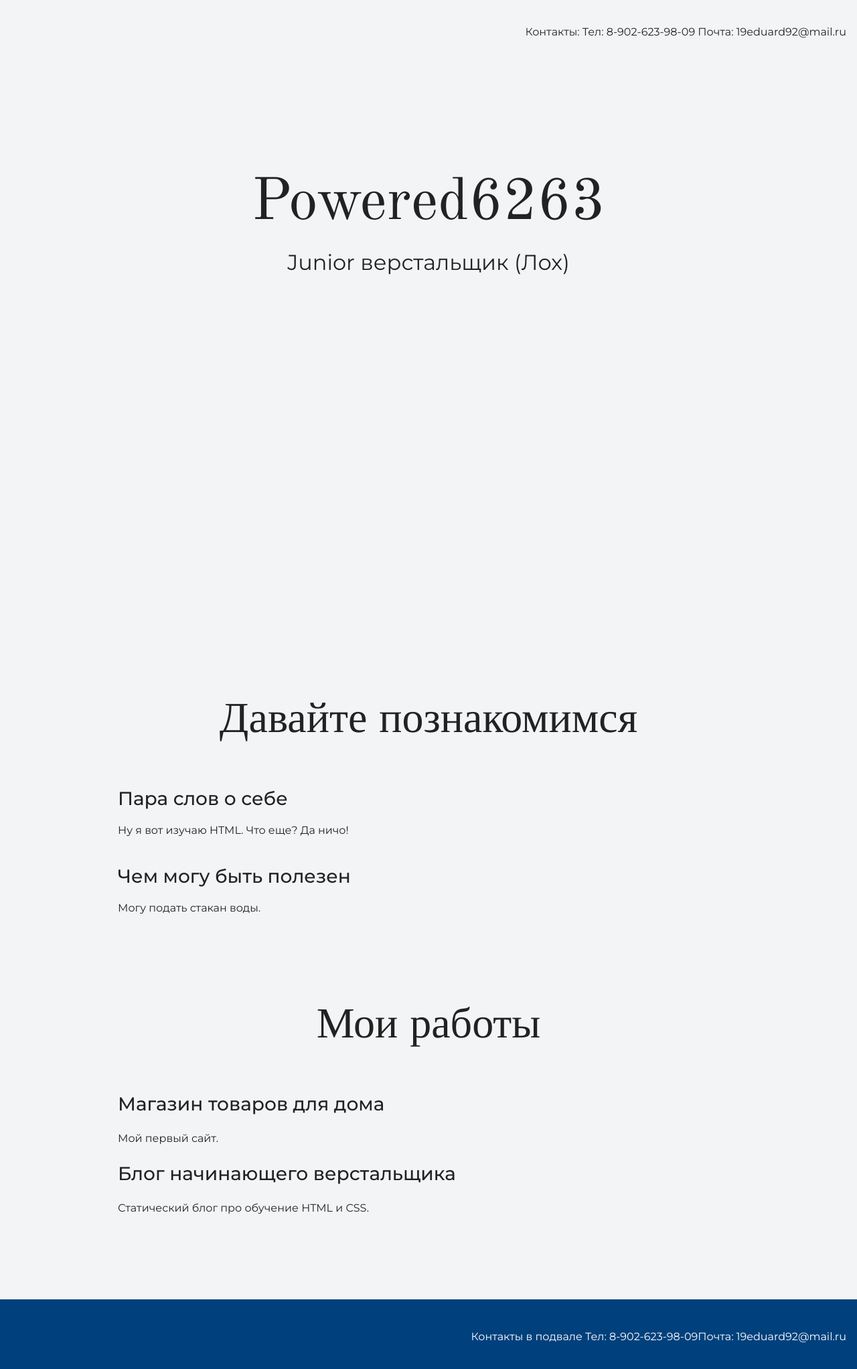
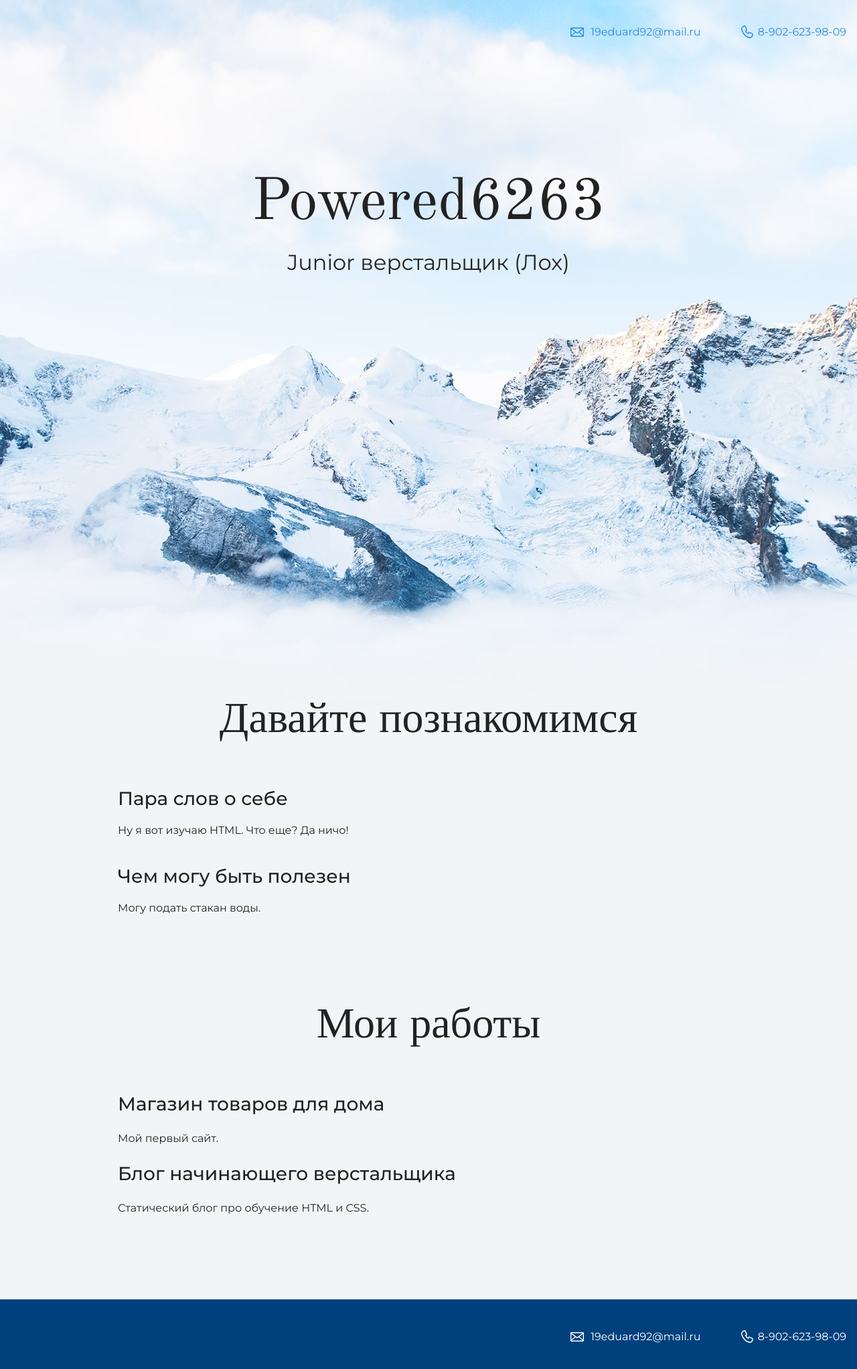
Before and after one commit to powered6263/my-site, a plain HTML site: page index.html in a window 1280 px wide. Shown: the whole page at 67% size. Drawn offline with nearby package versions, Linux system fonts and the light colour scheme.

Commit message:
Картинки

```diff
--- a/index.html
+++ b/index.html
@@ -10,7 +10,8 @@
   <body>
     <header class="page-header">
     <div class="container">
-	  Контакты: Тел: 8-902-623-98-09 Почта: 19eduard92@mail.ru
+	  <a class="header-email" href="mailto:19eduard92@mail.ru">19eduard92@mail.ru</a>
+	  <a class="header-phone" href="tel:+79026239809">8-902-623-98-09</a>
 	</div>
     </header>
 
@@ -45,7 +46,8 @@
 
     <footer class="page-footer">
 	<div class="container">
-      Контакты в подвале Тел: 8-902-623-98-09Почта: 19eduard92@mail.ru
+      <a class="footer-email" href="mailto:19eduard92@mail.ru">19eduard92@mail.ru</a>
+	  <a class="footer-phone" href="tel:+79026239809">8-902-623-98-09</a>
 	</div>
     </footer>
   </body>
```
Also changed, not shown: files/project.jpg (added), files/user.jpg (added), img/hero-bg.jpg (added), img/icon-css.svg (added), img/icon-email-footer.svg (added), img/icon-email-header.svg (added), img/icon-html.svg (added), img/icon-phone-footer.svg (added), img/icon-phone-header.svg (added).
